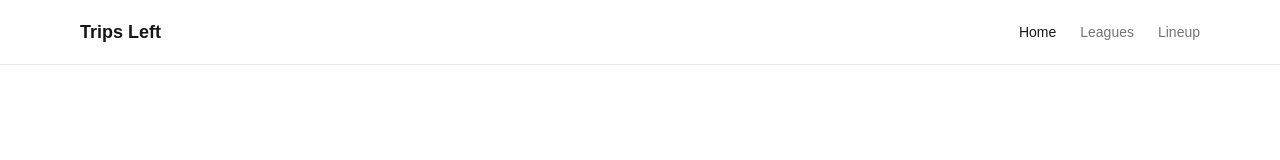
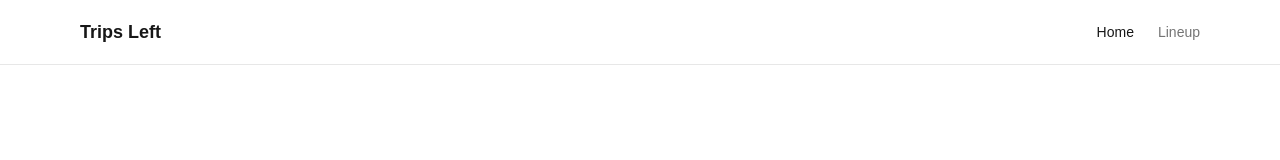
Before and after one commit to mjl776/trips-left, a Next.js app in the folder frontend/: page / in a window 1280 px wide. Shown: the top 160 px of the page. Built offline with nearby package versions, Linux system fonts and the light colour scheme.

Commit message:
removed leagues from navbar (#22)
Co-authored-by: Michael Lee <mlee@MacBook-Pro.local>

```diff
--- a/frontend/components/Navbar/index.tsx
+++ b/frontend/components/Navbar/index.tsx
@@ -7,7 +7,6 @@ import styles from "./page.module.css";
 
 const NAV_LINKS = [
   { href: "/", label: "Home" },
-  { href: "/leagues", label: "Leagues" },
   { href: "/lineup-management", label: "Lineup" },
 ];
 
```
